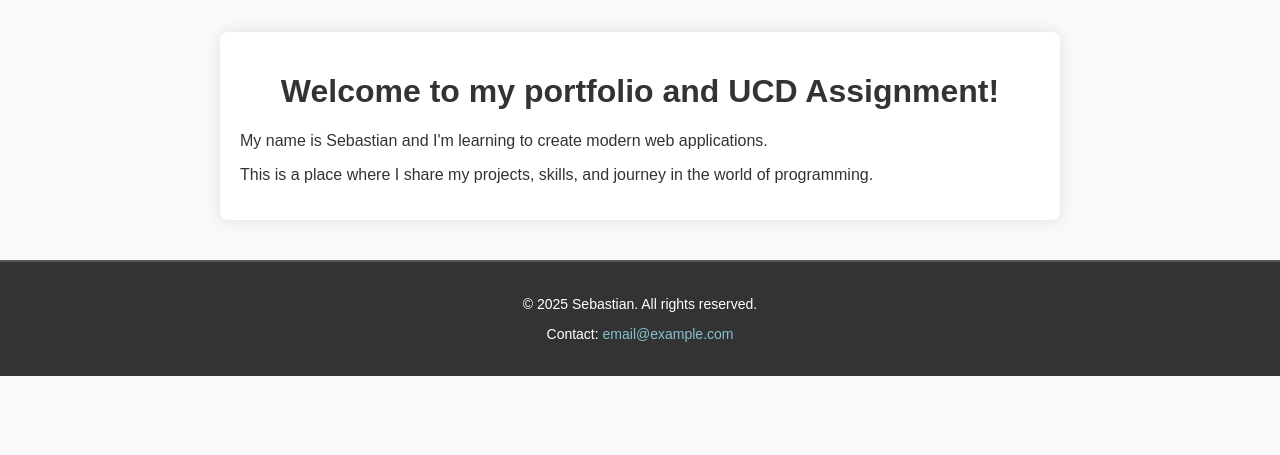
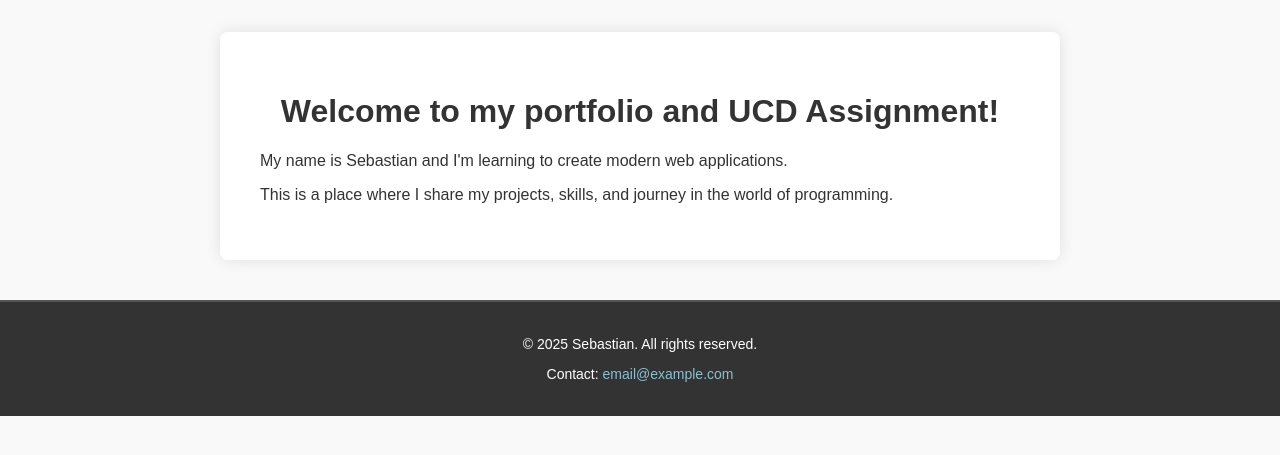
Before and after one commit to sebastian-elbacho/flask_assignment, a Flask app: page / in a window 1280 px wide. Shown: the part 48-503 px from the top of the page. Run offline with Flask 3, Linux system fonts and the light colour scheme.

Commit message:
style upgraded

```diff
--- a/static/css/style.css
+++ b/static/css/style.css
@@ -53,6 +53,18 @@
     text-align: center;
     text-align: justify;
 }
+
+/* main content */
+
+.section-content {
+  max-width: 800px;
+  margin: 0 auto;
+  padding: 20px;
+  text-align: left; /* lub center jeśli wolisz */
+}
+
+
+
 
 /* Contact form */
 
```
